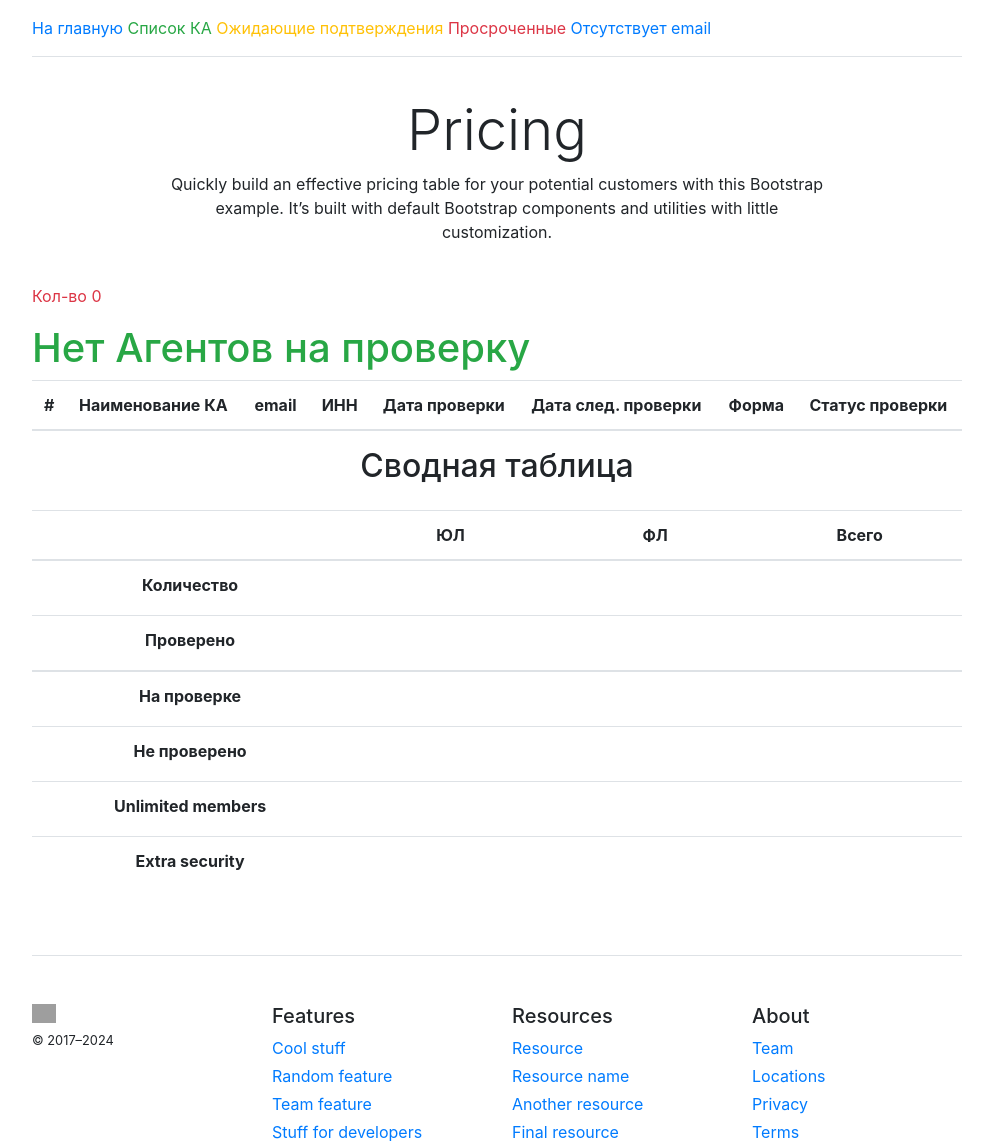
After one commit to StanislavVasilchenko/economic_security, a Django app: page /agents_not_email/ in a window 1280 px wide. The commit adds this page. Shown: the top 1141 px of the page, without its empty margins (143-1136 px from the left). Run offline with Django 4.2, Linux system fonts and the light colour scheme; tables that the repository leaves empty hold one stand-in row (values such as "Sample post"); lists and menus that the app fills with data are empty; parts of the project's set-up code (start-up, migrations or seed data) failed here and were passed over; some libraries are stand-ins or nearby versions; grey boxes are pictures that could not be loaded.

Commit message:
Агенты без эл. почты

```diff
--- a/main/servisec.py
+++ b/main/servisec.py
@@ -32,16 +32,24 @@
     agent.save()
 
 
+def agents_without_mail():
+    agents = Agent.objects.filter(email__isnull=True,
+                                  is_active=True)
+    return agents
+
+
 def context_data_index():
     """Данные для индексной страницы
     agents_count - Кол-во Агентов которые должны быть проверены в ближайшие 7 дней
     agents_under_inspection - Кол-во Агентов которым отправлены опросники
-    verification_period_expired - Кол-во Агентов с просроченной датой проверки"""
+    verification_period_expired - Кол-во Агентов с просроченной датой проверки
+    agents_without_mail - агенты с отсутствующем адресом эл. почты"""
 
     context_data = {
         'agents_count': agents_for_inspection().count(),
         'agents_under_inspection': agents_under_inspection().count(),
-        'verification_period_expired': agents_expired_inspection().count()
+        'verification_period_expired': agents_expired_inspection().count(),
+        'agents_without_mail': agents_without_mail()
     }
     return context_data
 
@@ -59,7 +67,8 @@
 
 def agents_under_inspection() -> QuerySet[Agent]:
     """Выбор агентов которым отправлены письма и находящихся на проверке"""
-    agents = Agent.objects.filter(report_status=ReportStatus.UNDER_INSPECTION)
+    agents = Agent.objects.filter(report_status=ReportStatus.UNDER_INSPECTION,
+                                  is_active=True)
     return agents
 
 
--- /dev/null
+++ b/main/templates/main/agents_without_mail.html
@@ -0,0 +1,54 @@
+{% extends 'main/base.html' %}
+{% block content %}
+
+        <p class="d-inline-flex gap-1 text-danger">
+{#            <form method="post" action="{% url 'main:send' %}">#}
+{#                {% csrf_token %}#}
+{#            <button class="btn btn-outline-danger" type="submit"#}
+{#                    name="send_agent_report" value="send_agent_report">Не понятная кнопка</button>#}
+{#            </form>#}
+        Кол-во {{ object_list.count }}
+        </p>
+
+
+    <table class="table">
+        <thead>
+        <tr>
+            <th scope="col">#</th>
+            <th scope="col">Наименование КА</th>
+            <th scope="col">email</th>
+            <th scope="col">ИНН</th>
+            <th scope="col">Дата проверки</th>
+            <th scope="col">Дата след. проверки</th>
+            <th scope="col">Форма</th>
+            <th scope="col">Статус проверки</th>
+
+        </tr>
+        </thead>
+        <tbody>
+        {% if object_list.count > 0 %}
+            {% for object in object_list %}
+                <tr>
+
+                    <th scope="row">{{ forloop.counter }}</th>
+
+                        <td><a href="{% url 'main:agent-detailt' object.pk %}">{{ object.name }}</a></td>
+
+                        <td>{{ object.email }}</td>
+
+
+                    <td>{{ object.inn }}</td>
+                    <td>{{ object.departure_date }}</td>
+                    <td>{{ object.date_of_inspection }}</td>
+                    <td>{{ object.counterparty_form }}</td>
+                    <td>{{ object.report_status }}</td>
+
+                </tr>
+            {% endfor %}
+        {% else %}
+            <h1 class="text-success">Нет Агентов на проверку</h1>
+        {% endif %}
+        </tbody>
+    </table>
+
+{% endblock %}
--- a/main/templates/main/includes/inc_header.html
+++ b/main/templates/main/includes/inc_header.html
@@ -5,7 +5,7 @@
         <a class="me-3 py-2 link-body-emphasis text-success" href="{% url 'main:agents-list' %}">Список КА</a>
         <a class="me-3 py-2 link-body-emphasis text-warning" href="{% url 'main:under_inspection' %}">Ожидающие подтверждения</a>
         <a class="me-3 py-2 link-body-emphasis text-danger" href="{% url 'main:expired_inspection' %}">Просроченные</a>
-        <a class="py-2 link-body-emphasis text-decoration-none" href="#">Отсутствует email</a>
+        <a class="py-2 link-body-emphasis text-decoration-none" href="{% url 'main:agents_not_email' %}">Отсутствует email</a>
     </nav>
 </div>
 
--- a/main/urls.py
+++ b/main/urls.py
@@ -3,7 +3,7 @@
 from main.apps import MainConfig
 from main.views import (HomeView, AgentListView, AgentForInspectionView, send_agents_report,
                         AgentCreateView, AgentPendingConfirmationView, AgentDetailView, AgentUpdateView,
-                        AgentWithExpired, send_email_agents_ex, send_mail_one_agent)
+                        AgentWithExpired, send_email_agents_ex, send_mail_one_agent, AgentsWithoutEmail)
 
 app_name = MainConfig.name
 
@@ -21,4 +21,5 @@
     path('expired/', AgentWithExpired.as_view(), name='expired_inspection'),
     path('send_expired/', send_email_agents_ex, name='send_email_agents_ex'),
     path('send_email_agent/<int:pk>', send_mail_one_agent, name='send_email_one_agent'),
+    path('agents_not_email/', AgentsWithoutEmail.as_view(), name='agents_not_email'),
 ]
--- a/main/views.py
+++ b/main/views.py
@@ -8,11 +8,12 @@
 from main.forms import AgentForm
 from main.models import Agent, ReportStatus
 from main.servisec import context_data_index, agents_for_inspection, agents_under_inspection, agents_expired_inspection, \
-    send_email_to_agent
+    send_email_to_agent, agents_without_mail
 from main.tasks import get_agents_for_inspection, send_mail_to_agent
 
 
 class HomeView(TemplateView):
+    """Главная страница"""
     template_name = 'main/index.html'
     model = Agent
 
@@ -23,6 +24,7 @@
 
 
 class AgentListView(ListView):
+    """Вывод всех агентов"""
     model = Agent
 
     def get_context_data(self, **kwargs):
@@ -32,17 +34,19 @@
 
 
 class AgentDetailView(DetailView):
+    """Карточка агента"""
     model = Agent
 
 
 class AgentUpdateView(UpdateView):
+    """Обновление агента"""
     model = Agent
     form_class = AgentForm
     success_url = reverse_lazy('main:index')
 
 
 class AgentForInspectionView(TemplateView):
-    """Выбор КА для проверки"""
+    """Выбор агентов для проверки"""
     template_name = 'main/agents_for_inspections.html'
     model = Agent
 
@@ -53,12 +57,14 @@
 
 
 class AgentCreateView(CreateView):
+    """Создание агента"""
     model = Agent
     form_class = AgentForm
     success_url = reverse_lazy('main:agents-list')
 
 
 class AgentPendingConfirmationView(TemplateView):
+    """Список агентов находящихся на проверке"""
     model = Agent
     template_name = 'main/agents_pending_confirmation.html'
 
@@ -69,12 +75,24 @@
 
 
 class AgentWithExpired(TemplateView):
+    """Список агентов с просроченной датой проверки"""
     model = Agent
     template_name = 'main/agents_with_expired_date.html'
 
     def get_context_data(self, **kwargs):
         context_data = super().get_context_data(**kwargs)
         context_data['object_list'] = agents_expired_inspection()
+        return context_data
+
+
+class AgentsWithoutEmail(TemplateView):
+    """Список агентов без электронной почты"""
+    model = Agent
+    template_name = 'main/agents_without_mail.html'
+
+    def get_context_data(self, **kwargs):
+        context_data = super().get_context_data(**kwargs)
+        context_data['object_list'] = agents_without_mail()
         return context_data
 
 
```
Also changed, not shown: main/templates/main/agent_detail.html (+2 -7 lines).
